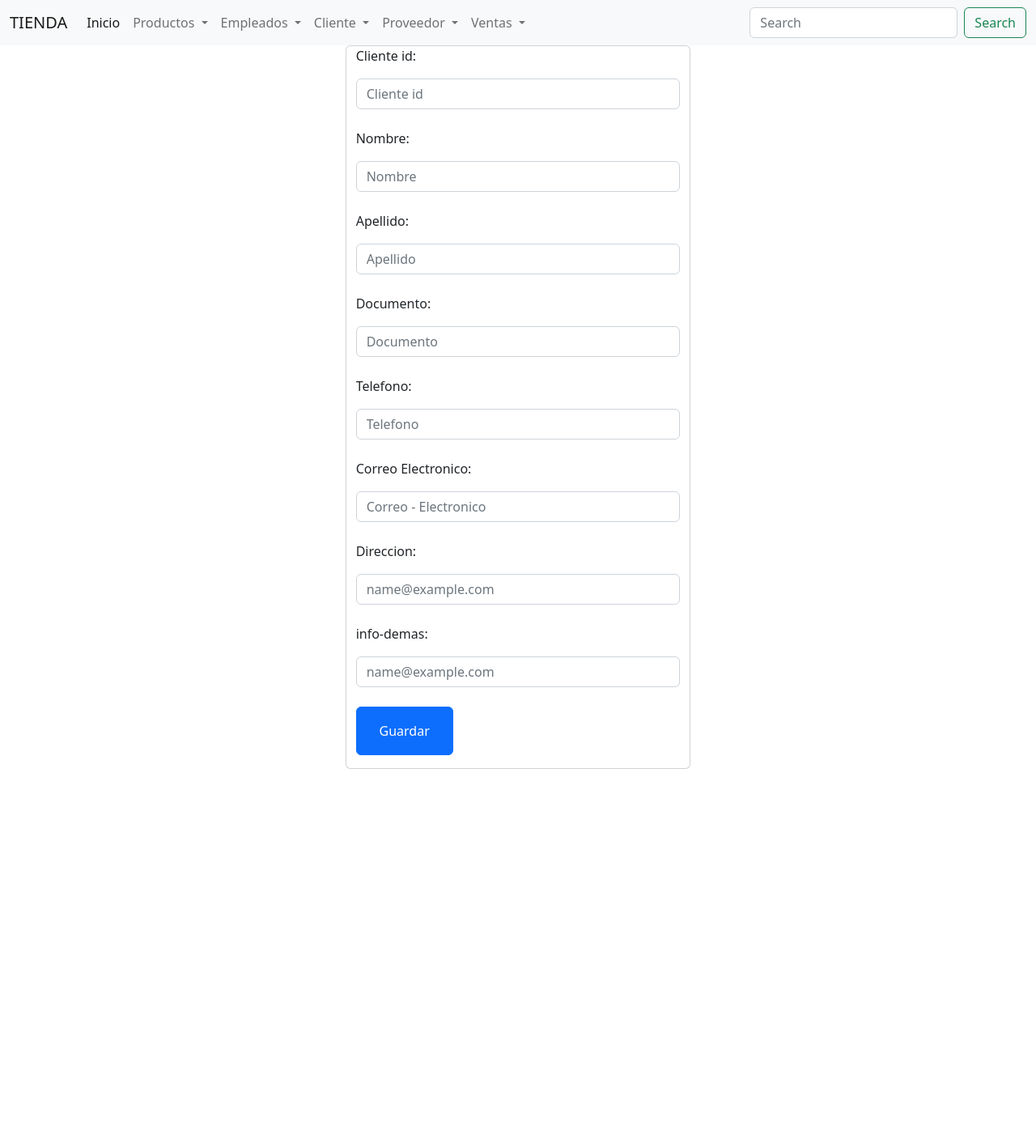
After one commit to KateAmador/TiendaPHP, a PHP site: page /php/crudCliente/cliente.vista.php in a window 1280 px wide. The commit adds this page. Shown: the whole page at 81% size. Run offline with PHP 8.4, Linux system fonts and the light colour scheme; a stand-in replaces the project's code that opens the database connection.

Commit message:
[Cliente]: se implementa la vista de cliente con la conexion a la base de datos

```diff
--- /dev/null
+++ b/php/crudCliente/cliente.vista.php
@@ -0,0 +1,146 @@
+<!DOCTYPE html>
+<html lang="en">
+
+<head>
+  <meta charset="UTF-8">
+  <meta http-equiv="X-UA-Compatible" content="IE=edge">
+  <meta name="viewport" content="width=device-width, initial-scale=1.0">
+  <link rel="stylesheet" href="style.css">
+  <link href="https://cdn.jsdelivr.net/npm/bootstrap@5.2.0/dist/css/bootstrap.min.css" rel="stylesheet"
+    integrity="sha384-gH2yIJqKdNHPEq0n4Mqa/HGKIhSkIHeL5AyhkYV8i59U5AR6csBvApHHNl/vI1Bx" crossorigin="anonymous">
+
+  <title>Tienda</title>
+</head>
+
+<body>
+  <nav class="navbar navbar-expand-lg bg-light">
+    <div class="container-fluid">
+      <a class="navbar-brand" href="#">TIENDA</a>
+      <button class="navbar-toggler" type="button" data-bs-toggle="collapse" data-bs-target="#navbarSupportedContent"
+        aria-controls="navbarSupportedContent" aria-expanded="false" aria-label="Toggle navigation">
+        <span class="navbar-toggler-icon"></span>
+      </button>
+      <div class="collapse navbar-collapse" id="navbarSupportedContent">
+        <ul class="navbar-nav me-auto mb-2 mb-lg-0">
+          <li class="nav-item">
+            <a class="nav-link active" aria-current="page" href="/TiendaPHP/index.php">Inicio</a>
+          </li>
+          <!-- <li class="nav-item">
+                <a class="nav-link" href="#">Productos</a>
+              </li> -->
+          <li class="nav-item dropdown">
+            <a class="nav-link dropdown-toggle" href="#" role="button" data-bs-toggle="dropdown" aria-expanded="false">
+              Productos
+            </a>
+            <ul class="dropdown-menu">
+              <li><a class="dropdown-item" href="agregarProducto.html">Agregar</a></li>
+              <li><a class="dropdown-item" href="modificarProducto.html">Modificar</a></li>
+              <!-- <li><hr class="dropdown-divider"></li>
+                  <li><a class="dropdown-item" href="#">Something else here</a></li> -->
+            </ul>
+          </li>
+          <li class="nav-item dropdown">
+            <a class="nav-link dropdown-toggle" href="#" role="button" data-bs-toggle="dropdown" aria-expanded="false">
+              Empleados
+            </a>
+            <ul class="dropdown-menu">
+              <li><a class="dropdown-item" href="#">Agregar</a></li>
+              <!-- <li><a class="dropdown-item" href="modificarProducto.html">Modificar</a></li> -->
+              <!-- <li><hr class="dropdown-divider"></li>
+                  <li><a class="dropdown-item" href="#">Something else here</a></li> -->
+            </ul>
+          </li>
+          <li class="nav-item dropdown">
+            <a class="nav-link dropdown-toggle" href="AgregarEmpleados.html" role="button" data-bs-toggle="dropdown"
+              aria-expanded="false">
+              Cliente
+            </a>
+            <ul class="dropdown-menu">
+              <li><a class="dropdown-item" href="php/crudCliente/cliente.vista.php">Agregar</a></li>
+               <li><a class="dropdown-item"  href ="editarproceso.php">Modificar</a></li>
+              <!-- <li><hr class="dropdown-divider"></li>
+                  <li><a class="dropdown-item" href="#">Something else here</a></li> -->
+            </ul>
+          </li>
+
+          <li class="nav-item dropdown">
+            <a class="nav-link dropdown-toggle" href="AgregarCliente.html" role="button" data-bs-toggle="dropdown"
+              aria-expanded="false">
+              Proveedor
+            </a>
+            <ul class="dropdown-menu">
+              <li><a class="dropdown-item" href="agregarProducto.html">Agregar </a></li>
+              <!-- <li><a class="dropdown-item" href="modificarProducto.html">Modificar</a></li> -->
+              <!-- <li><hr class="dropdown-divider"></li>
+                  <li><a class="dropdown-item" href="#">Something else here</a></li> -->
+            </ul>
+          </li>
+          <li class="nav-item dropdown">
+            <a class="nav-link dropdown-toggle" href="agregarProveedor.html" role="button" data-bs-toggle="dropdown"
+              aria-expanded="false">
+              Ventas
+            </a>
+            <ul class="dropdown-menu">
+              <li><a class="dropdown-item" href="agregarProducto.html">Agregar</a></li>
+              <!-- <li><a class="dropdown-item" href="modificarProducto.html">Modificar</a></li> -->
+              <!-- <li><hr class="dropdown-divider"></li>
+                  <li><a class="dropdown-item" href="#">Something else here</a></li> -->
+            </ul>
+          </li>
+
+        </ul>
+        <form class="d-flex" role="search">
+          <input class="form-control me-2" type="search" placeholder="Search" aria-label="Search">
+          <button class="btn btn-outline-success" type="submit">Search</button>
+        </form>
+      </div>
+    </div>
+  </nav>
+
+  <form method = "post" action = "registro.php">
+     <div class="container-fluid">
+      <div class="row">
+       <div class="card offset-md-4 col-md-4">
+          <p>Cliente id: </p>
+            <input class="form-control" name = "cli_codigo" placeholder="Cliente id"><br />
+
+             <p>Nombre: </p>
+               <input class="form-control" name = "nombre" placeholder="Nombre"><br />
+
+              <p>Apellido: </p>
+                <input class="form-control" name = "apellido" placeholder="Apellido"><br />
+
+                <p>Documento: </p>
+                  <input class="form-control" name = "documento" placeholder="Documento"><br />
+
+                 <p>Telefono: </p>
+                  <input class="form-control" name = "telefono" placeholder="Telefono"><br />
+
+                 <p>Correo Electronico: </p>
+            <input class="form-control" name = "correo" placeholder="Correo - Electronico"><br />
+
+          <p>Direccion: </p>
+          <input class="form-control" name = "direccion" placeholder="name@example.com"><br />
+
+          <p>info-demas: </p>
+          <input class="form-control" name = "info_demas" placeholder="name@example.com"><br />
+
+          <p>
+            <button class="btn btn-primary" type="submit" style="width: 120px; height: 60px;">Guardar</button>
+          </p>
+
+
+        </div>
+        <div class="contenedor " style="justify-content: center; height: 50vh; margin: 2%; display: flex;">
+
+        </div>
+
+        </div>
+        </div>
+  </form>
+
+</body>
+<script src="https://cdn.jsdelivr.net/npm/bootstrap@5.2.0/dist/js/bootstrap.bundle.min.js"
+  integrity="sha384-A3rJD856KowSb7dwlZdYEkO39Gagi7vIsF0jrRAoQmDKKtQBHUuLZ9AsSv4jD4Xa" crossorigin="anonymous"></script>
+
+</html>
```
Also changed, not shown: index.php (+7 -7 lines), php/crudCliente/cliente.controlador.php (added, +146 -0 lines), php/crudCliente/editar.php (added, +25 -0 lines), php/crudCliente/editarproceso.php (added, +148 -0 lines), php/crudCliente/registro.php (added, +26 -0 lines), php/crudCliente/borrar.php (added).
